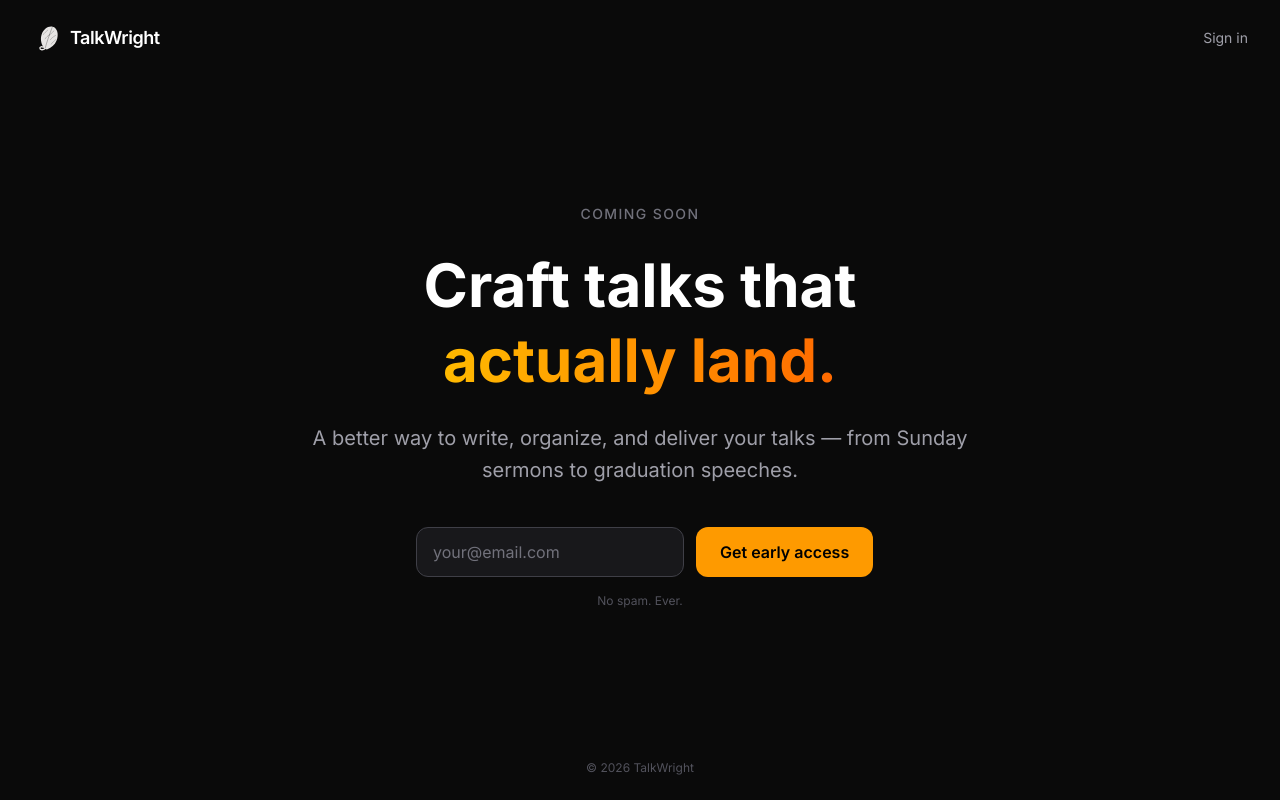
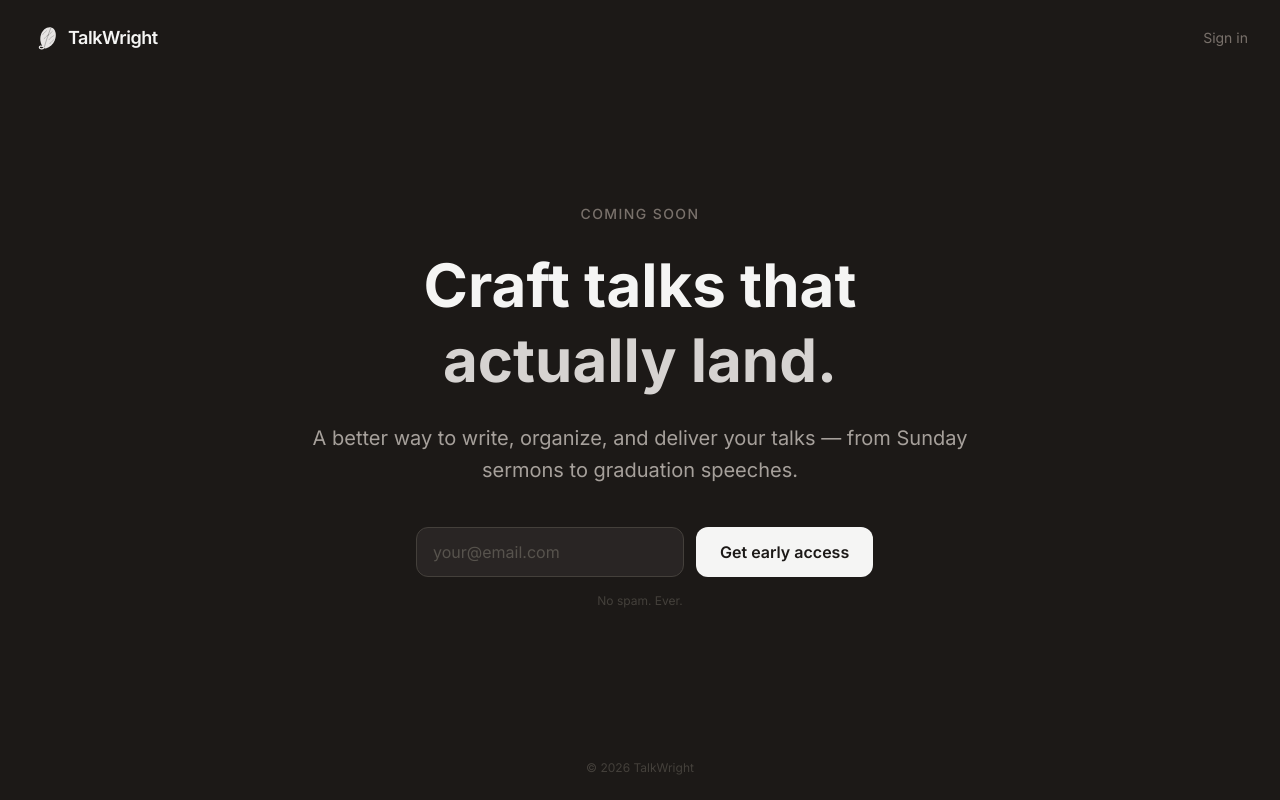
Before and after one commit to rockytauceti/talkwright, a Next.js app: page / in a window 1280 px wide. Built offline with nearby package versions, Linux system fonts and the light colour scheme; no server answers.

Commit message:
style: landing page — warm dark stone palette, no gold

```diff
--- a/src/app/LandingPage.tsx
+++ b/src/app/LandingPage.tsx
@@ -26,16 +26,16 @@ export default function LandingPage() {
   }
 
   return (
-    <main className="min-h-screen bg-[#0a0a0a] flex flex-col">
+    <main className="min-h-screen bg-[#1c1917] flex flex-col">
       {/* Nav */}
       <nav className="flex items-center justify-between px-8 py-6">
         <div className="flex items-center gap-2.5">
-          <Logo size={28} theme="dark" />
-          <span className="text-white font-semibold text-lg tracking-tight">TalkWright</span>
+          <Logo size={26} theme="dark" />
+          <span className="text-stone-100 font-semibold text-lg tracking-tight">TalkWright</span>
         </div>
         <Link
           href="/sign-in"
-          className="text-sm text-zinc-400 hover:text-white transition-colors"
+          className="text-sm text-stone-500 hover:text-stone-300 transition-colors"
         >
           Sign in
         </Link>
@@ -44,23 +44,21 @@ export default function LandingPage() {
       {/* Hero */}
       <div className="flex-1 flex flex-col items-center justify-center px-6 text-center">
         <div className="max-w-2xl mx-auto">
-          <p className="text-zinc-500 text-sm font-medium uppercase tracking-widest mb-6">
+          <p className="text-stone-500 text-sm font-medium uppercase tracking-widest mb-6">
             Coming soon
           </p>
-          <h1 className="text-4xl sm:text-5xl md:text-6xl font-bold text-white leading-tight mb-6">
+          <h1 className="text-4xl sm:text-5xl md:text-6xl font-bold text-stone-100 leading-tight mb-6">
             Craft talks that{' '}
-            <span className="text-transparent bg-clip-text bg-gradient-to-r from-amber-400 to-orange-500">
-              actually land.
-            </span>
+            <span className="text-stone-300">actually land.</span>
           </h1>
-          <p className="text-zinc-400 text-lg sm:text-xl leading-relaxed mb-10">
+          <p className="text-stone-400 text-lg sm:text-xl leading-relaxed mb-10">
             A better way to write, organize, and deliver your talks —
             from Sunday sermons to graduation speeches.
           </p>
 
           {submitted ? (
-            <div className="inline-flex items-center gap-2 bg-zinc-900 border border-zinc-700 rounded-xl px-6 py-4 text-zinc-300">
-              <span className="text-amber-400">✓</span>
+            <div className="inline-flex items-center gap-2 bg-stone-800 border border-stone-700 rounded-xl px-6 py-4 text-stone-300">
+              <span className="text-stone-300">✓</span>
               You&apos;re on the list. We&apos;ll be in touch.
             </div>
           ) : (
@@ -71,24 +69,24 @@ export default function LandingPage() {
                 placeholder="your@email.com"
                 value={email}
                 onChange={e => setEmail(e.target.value)}
-                className="flex-1 bg-zinc-900 border border-zinc-700 rounded-xl px-4 py-3 text-white placeholder-zinc-500 focus:outline-none focus:border-amber-500 transition-colors"
+                className="flex-1 bg-stone-800 border border-stone-700 rounded-xl px-4 py-3 text-stone-100 placeholder-stone-600 focus:outline-none focus:border-stone-500 transition-colors"
               />
               <button
                 type="submit"
                 disabled={loading}
-                className="bg-amber-500 hover:bg-amber-400 text-black font-semibold rounded-xl px-6 py-3 transition-colors disabled:opacity-50 whitespace-nowrap"
+                className="bg-stone-100 hover:bg-white text-stone-900 font-semibold rounded-xl px-6 py-3 transition-colors disabled:opacity-50 whitespace-nowrap"
               >
                 {loading ? 'Joining…' : 'Get early access'}
               </button>
             </form>
           )}
 
-          <p className="text-zinc-600 text-xs mt-4">No spam. Ever.</p>
+          <p className="text-stone-700 text-xs mt-4">No spam. Ever.</p>
         </div>
       </div>
 
       {/* Footer */}
-      <footer className="px-8 py-6 text-center text-zinc-600 text-xs">
+      <footer className="px-8 py-6 text-center text-stone-700 text-xs">
         © {new Date().getFullYear()} TalkWright
       </footer>
     </main>
```
